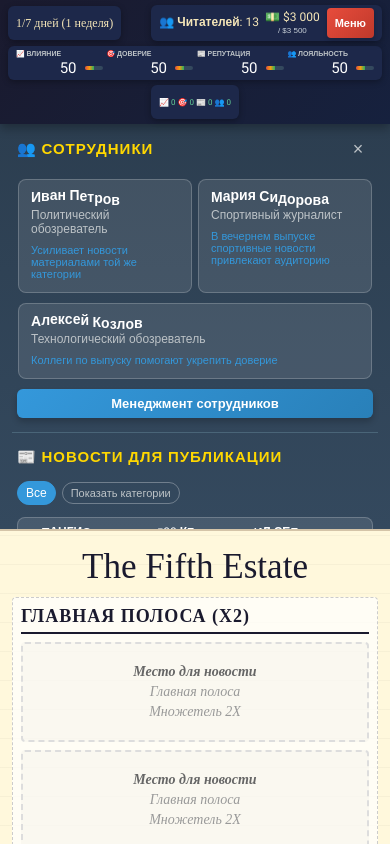
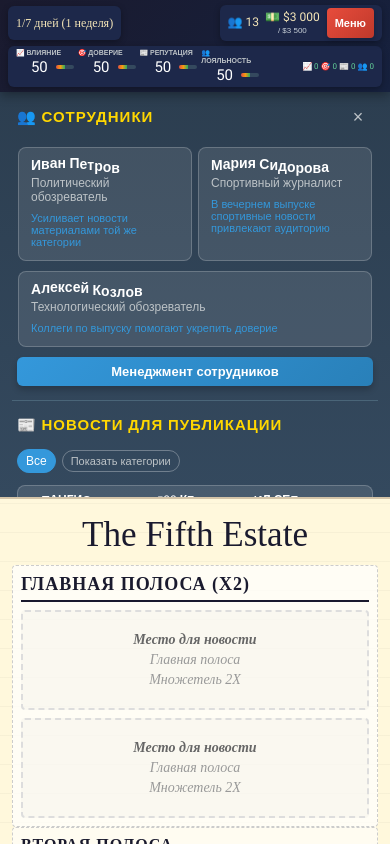
Before and after one commit to rvllvd/the_fifth_estate, a React (Vite) app: page / in a window 390 px wide. Shown: the top 844 px of the page. Built offline with nearby package versions, Linux system fonts and the light colour scheme; a web font is replaced by a local one.

Commit message:
fix design

```diff
--- a/src/components/TopPanel.tsx
+++ b/src/components/TopPanel.tsx
@@ -81,9 +81,6 @@ export default function TopPanel({
               );
             })}
           </div>
-        </div>
-      </div>
-
           <div id="metrics-preview" aria-label="Прогноз изменения метрик">
             <div className="preview-line">
               {keys.map((key) => (
@@ -98,6 +95,8 @@ export default function TopPanel({
               ))}
             </div>
           </div>
+        </div>
+      </div>
 
       <div className="top-panel-right">
         <div className="top-panel-economy">
@@ -106,7 +105,7 @@ export default function TopPanel({
             id="readers-display"
             aria-label="Читатели"
           >
-            <strong>👥 Читателей: {formatMoney(readers)}</strong>
+            <strong>👥 {formatMoney(readers)}</strong>
           </div>
 
           <div
--- a/src/styles/top-panel.scss
+++ b/src/styles/top-panel.scss
@@ -6,8 +6,8 @@
   min-width: 0;
   padding: 5px 12px;
   display: grid;
-  grid-template-columns: minmax(0, 1fr) auto minmax(0, 1fr);
-  grid-template-areas: "left preview right";
+  grid-template-columns: minmax(0, 1fr) minmax(0, 1fr);
+  grid-template-areas: "left right";
   align-items: center;
   justify-content: stretch;
   box-shadow: 0 4px 10px rgba(0,0,0,0.3);
@@ -194,17 +194,22 @@
 
 /* Индикатор показателей — по центру панели */
 #metrics-preview {
-  grid-area: preview;
-  justify-self: center;
-  position: static;
-  transform: none;
+  position: absolute;
+  top: 50%;
+  left: 50%;
+  transform: translate(-50%, -50%);
   flex: 0 0 auto;
   min-width: 0;
   display: flex;
   align-items: center;
-  z-index: 2;
+  padding: 3px 15px;
+  margin: 0 5px 5px;
+  border-radius: 6px;
+  background: #1d284a;
+  box-shadow: 0 2px 6px rgba(0, 0, 0, 0.3);
+  min-height: 45px;
+  z-index: 3;
   pointer-events: none;
-
 }
 
 .top-panel-right,
@@ -306,10 +311,10 @@
 @media (max-width: 760px) {
   #top-panel {
     display: grid;
-    grid-template-columns: minmax(0, 1fr) auto minmax(0, 1fr);
+    grid-template-columns: minmax(0, 1fr) auto;
     grid-template-areas:
-      "clock . right"
-      "stats preview .";
+      "clock right"
+      "stats stats";
     gap: 5px 7px;
     padding: 5px 8px;
     min-height: 0;
@@ -326,7 +331,6 @@
 
   .top-panel-left > .game-clock,
   .top-panel-left > .top-panel-stats,
-  #top-panel > #metrics-preview,
   #top-panel > .top-panel-right {
     align-items: center;
     min-height: 34px;
@@ -356,9 +360,12 @@
 
   .top-panel-stats {
     grid-area: stats;
-    display: flex;
-    justify-self: start;
-    width: auto;
+    display: grid;
+    grid-template-columns: minmax(0, 1fr) minmax(90px, 120px);
+    align-items: center;
+    justify-self: stretch;
+    gap: 5px;
+    width: 100%;
   }
 
   .metric {
@@ -382,10 +389,19 @@
   }
 
   #metrics-preview {
-    grid-area: preview;
-    justify-self: center;
-    max-width: 132px;
+    position: static;
+    grid-column: 2;
+    grid-row: 1;
+    justify-self: end;
+    transform: none;
+    max-width: 120px;
+    min-height: 0;
+    margin: 0;
+    padding: 0;
     overflow: hidden;
+    border-radius: 0;
+    background: transparent;
+    box-shadow: none;
   }
 
   .preview-line {
@@ -412,14 +428,6 @@
 }
 
 @media (max-width: 540px) {
-  #top-panel {
-    grid-template-columns: minmax(0, 1fr) auto;
-    grid-template-areas:
-      "clock right"
-      "stats stats"
-      "preview preview";
-  }
-
   .game-clock {
     align-items: flex-start;
     text-align: left;
@@ -435,12 +443,12 @@
   }
 
   .top-panel-stats {
-    justify-self: stretch;
+    grid-template-columns: minmax(0, 1fr) minmax(84px, 110px);
     width: 100%;
   }
 
   #metrics-preview {
-    justify-self: center;
+    justify-self: end;
   }
 
   .metric-label {
@@ -456,7 +464,7 @@
   }
 
   #metrics-preview {
-    max-width: 120px;
+    max-width: 110px;
   }
 
   .preview-line {
@@ -471,8 +479,39 @@
 
 @media (max-width: 360px) {
   #top-panel {
-    grid-template-columns: minmax(0, 1fr) auto;
+    grid-template-columns: minmax(0, 1fr);
+    grid-template-areas:
+      "clock"
+      "stats"
+      "right";
     gap: 4px;
+  }
+
+  .top-panel-right {
+    justify-self: stretch;
+    justify-content: space-between;
+  }
+
+  .top-panel-economy {
+    justify-content: flex-start;
+  }
+
+  .top-panel-stats {
+    grid-template-columns: minmax(0, 1fr) 84px;
+    gap: 3px;
+  }
+
+  .metrics {
+    gap: 2px;
+  }
+
+  .metric-label {
+    font-size: 6px;
+  }
+
+  .preview-line {
+    gap: 1px;
+    font-size: 7px;
   }
 }
 
```
Lines whose indentation alone changed are shown as unchanged.
